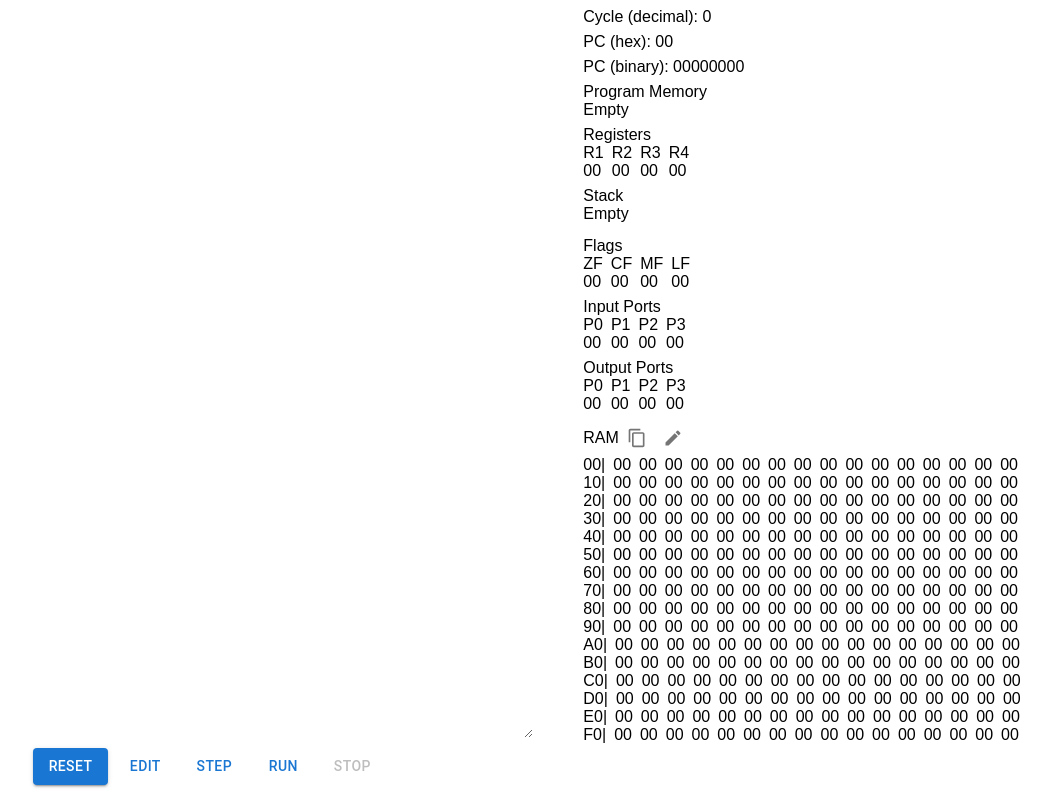
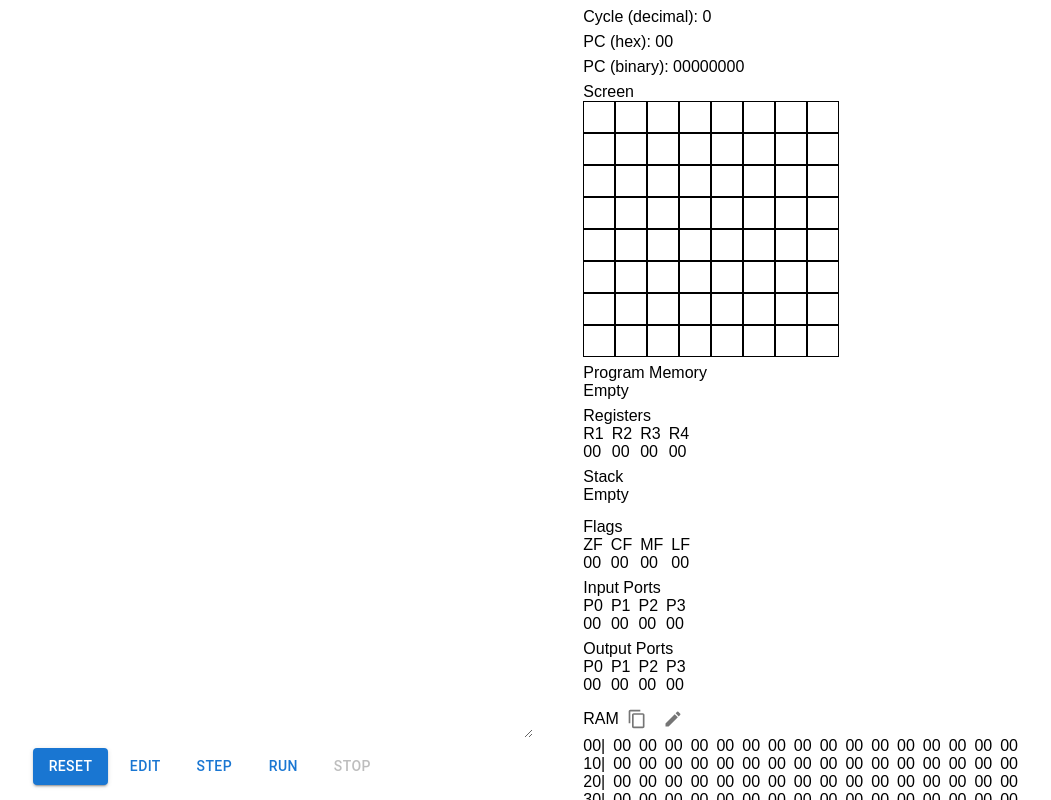
Before and after one commit to tony-ist/arpuemu, a React (Vite) app: page / in a window 1280 px wide. Both pictures are taken after a click on the button "COMPILE". Shown: the top 800 px of the page, without its empty margins (82-1133 px from the left). Built offline with nearby package versions, Linux system fonts and the light colour scheme; a web font is replaced by a local one.

Commit message:
Add screen viewer

```diff
--- a/src/components/App.tsx
+++ b/src/components/App.tsx
@@ -33,7 +33,7 @@ export function App() {
   const [emulatorAndState, setEmulatorAndState] = useState<EmulatorAndStateType | null>(null);
 
   function initEmulator(asmCode: string) {
-    const emulator = new ARPUEmulator(asmCode);
+    const emulator = new ARPUEmulator(asmCode, true);
     setEmulatorAndState( {
       emulator,
       emulatorState: emulator.getState(),
--- /dev/null
+++ b/src/components/screen-viewer/ScreenViewer.module.css
@@ -0,0 +1,18 @@
+.container {
+    display: flex;
+    flex-direction: column;
+}
+
+.screenContainer {
+    display: flex;
+}
+
+.pixel {
+    width: 30px;
+    height: 30px;
+    border: 1px solid black;
+}
+
+.black {
+    background-color: black;
+}
--- /dev/null
+++ b/src/components/screen-viewer/ScreenViewer.tsx
@@ -0,0 +1,31 @@
+import Box from '@mui/material/Box';
+import { groupElements, transpose } from '../../util/common-util.ts';
+import { SCREEN_SIZE } from '../../const/emulator-constants.ts';
+import styles from './ScreenViewer.module.css';
+
+interface ScreenViewerPropsType {
+  pixels: boolean[];
+}
+
+export const ScreenViewer = (props: ScreenViewerPropsType) => {
+  const { pixels } = props;
+  const rows = transpose(groupElements(pixels, SCREEN_SIZE));
+  return (
+    <Box className={styles.container}>
+      <Box className={styles.heading}>Screen</Box>
+      <Box className={styles.screenContainer}>
+        {
+          rows.map((row) => (
+            <Box>
+              {
+                row.map((element) => (
+                  <Box className={`${styles.pixel} ${element ? styles.black : ''}`} />
+                ))
+              }
+            </Box>
+          ))
+        }
+      </Box>
+    </Box>
+  )
+}
--- a/src/components/state-viewer/EmulatorStateViewer.tsx
+++ b/src/components/state-viewer/EmulatorStateViewer.tsx
@@ -9,6 +9,7 @@ import { RamViewer } from '../ram-viewer/RamViewer.tsx';
 import React from 'react';
 import { ARPUEmulatorState } from '../../emulator/ARPUEmulator.ts';
 import { SimpleHexViewer } from '../simple-hex-viewer/SimpleHexViewer.tsx';
+import { ScreenViewer } from '../screen-viewer/ScreenViewer.tsx';
 
 interface EmulatorStatePropsType {
   emulatorState: ARPUEmulatorState;
@@ -31,6 +32,9 @@ export function EmulatorStateViewer(props: EmulatorStatePropsType) {
       <Box>Cycle (decimal): {emulatorState.cycle}</Box>
       <Box>PC (hex): {toHex([emulatorState.PC])}</Box>
       <Box>PC (binary): {emulatorState.PC.toString(2).padStart(8, '0')}</Box>
+      <ScreenViewer
+        pixels={emulatorState.screen}
+      />
       <PMemViewer
         machineCode={emulatorState.PMEM}
         highlightByte={emulatorState.PC}
--- a/src/const/emulator-constants.ts
+++ b/src/const/emulator-constants.ts
@@ -3,3 +3,4 @@ export const WORD_SIZE = Math.pow(2, BITNESS);
 export const PMEM_SIZE_IN_BYTES = WORD_SIZE;
 export const RAM_SIZE_IN_BYTES = WORD_SIZE;
 export const STACK_SIZE_IN_BYTES = 16;
+export const SCREEN_SIZE = 8;
--- a/src/emulator/ARPUEmulator.ts
+++ b/src/emulator/ARPUEmulator.ts
@@ -1,4 +1,4 @@
-import { BITNESS, RAM_SIZE_IN_BYTES, WORD_SIZE } from '../const/emulator-constants.ts';
+import { BITNESS, RAM_SIZE_IN_BYTES, SCREEN_SIZE, WORD_SIZE } from '../const/emulator-constants.ts';
 import { AsmLine } from '../asm/AsmLine.ts';
 import { compileIntermediateRepresentation, IRToMachineCode } from '../asm/assemble.ts';
 import { Operand } from '../asm/Operand.ts';
@@ -30,9 +30,11 @@ export interface ARPUEmulatorState {
   outputPorts: number[];
   isWaitingPortInput: boolean;
   cycle: number;
+  screen: boolean[];
+  isScreenAttached: boolean;
 }
 
-export function defaultARPUEmulatorState(asmCode: string) {
+export function defaultARPUEmulatorState(asmCode: string, isScreenAttached: boolean = false) {
   const asmLines = compileIntermediateRepresentation(asmCode.split('\n'));
   return {
     asmLines,
@@ -50,6 +52,8 @@ export function defaultARPUEmulatorState(asmCode: string) {
     outputPorts: [0, 0, 0, 0],
     isWaitingPortInput: false,
     cycle: 0,
+    screen: new Array(SCREEN_SIZE * SCREEN_SIZE).fill(false),
+    isScreenAttached,
   };
 }
 
@@ -74,8 +78,8 @@ export class ARPUEmulator {
     MOV: this.move.bind(this),
   };
 
-  constructor(asmCode: string) {
-    this.state = defaultARPUEmulatorState(asmCode);
+  constructor(asmCode: string, isScreenAttached: boolean = false) {
+    this.state = defaultARPUEmulatorState(asmCode, isScreenAttached);
   }
 
   public step() {
@@ -234,10 +238,15 @@ export class ARPUEmulator {
   private portStore(operands: Operand[]) {
     const sourceRegisterIndex = operands[0].toInt();
     const portIndex = operands[1].toInt();
-    this.state.outputPorts[portIndex] = this.state.registers[sourceRegisterIndex];
+    const value = this.state.registers[sourceRegisterIndex];
+    this.state.outputPorts[portIndex] = value;
     this.state.PC += 1;
     this.state.lineIndex += 1;
     this.state.cycle += 1;
+
+    if (portIndex === 0 && this.state.isScreenAttached) {
+      this.updateScreen(value);
+    }
   }
 
   private branch(operands: Operand[]) {
@@ -386,4 +395,17 @@ export class ARPUEmulator {
       this.state.RAM.fill(0, binaryData.length);
     }
   }
+
+  private updateScreen(instruction: number) {
+    const coordinate = instruction >> 2;
+    const writeValue = isBitSet(instruction, 0);
+    const setAllPixels = isBitSet(instruction, 1);
+
+    if (setAllPixels) {
+      this.state.screen = new Array(SCREEN_SIZE * SCREEN_SIZE).fill(writeValue);
+      return;
+    }
+
+    this.state.screen[coordinate] = writeValue;
+  }
 }
--- a/src/util/common-util.ts
+++ b/src/util/common-util.ts
@@ -39,3 +39,17 @@ export function groupElements<T>(array: T[], groupSize: number) {
 
   return result;
 }
+
+export function transpose<T>(array: T[][]) {
+  const result = [];
+
+  for (let i = 0; i < array[0].length; i++) {
+    const row = [];
+    for (let j = 0; j < array.length; j++) {
+      row.push(array[j][i]);
+    }
+    result.push(row);
+  }
+
+  return result;
+}
```
Also changed, not shown: 1 other file (tests, documents, lock files or other folders).
